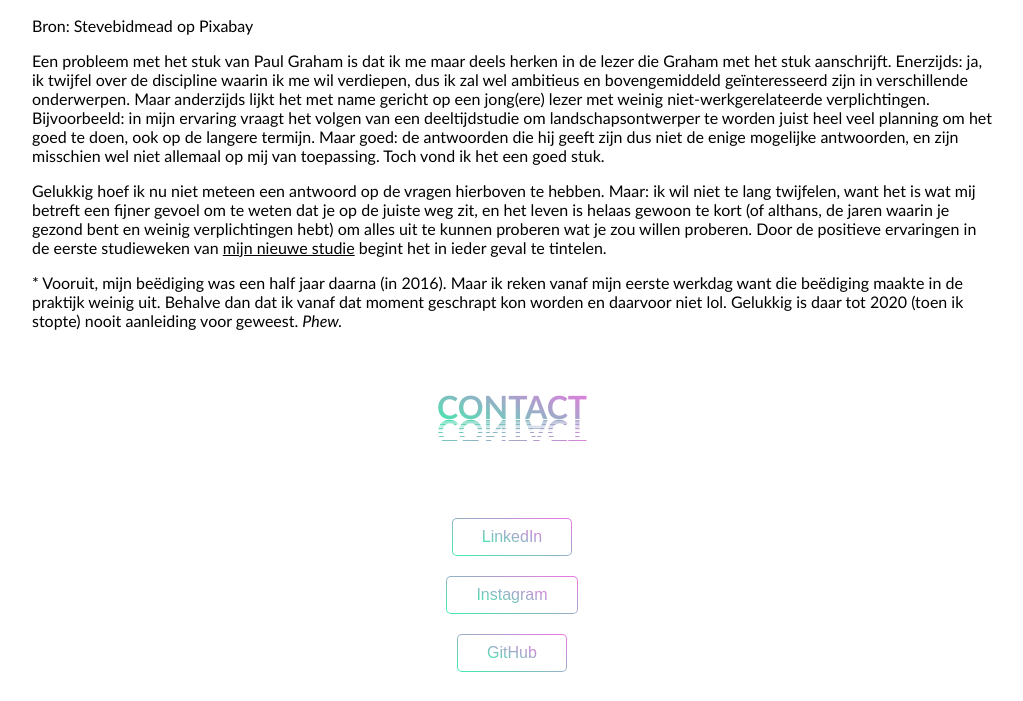
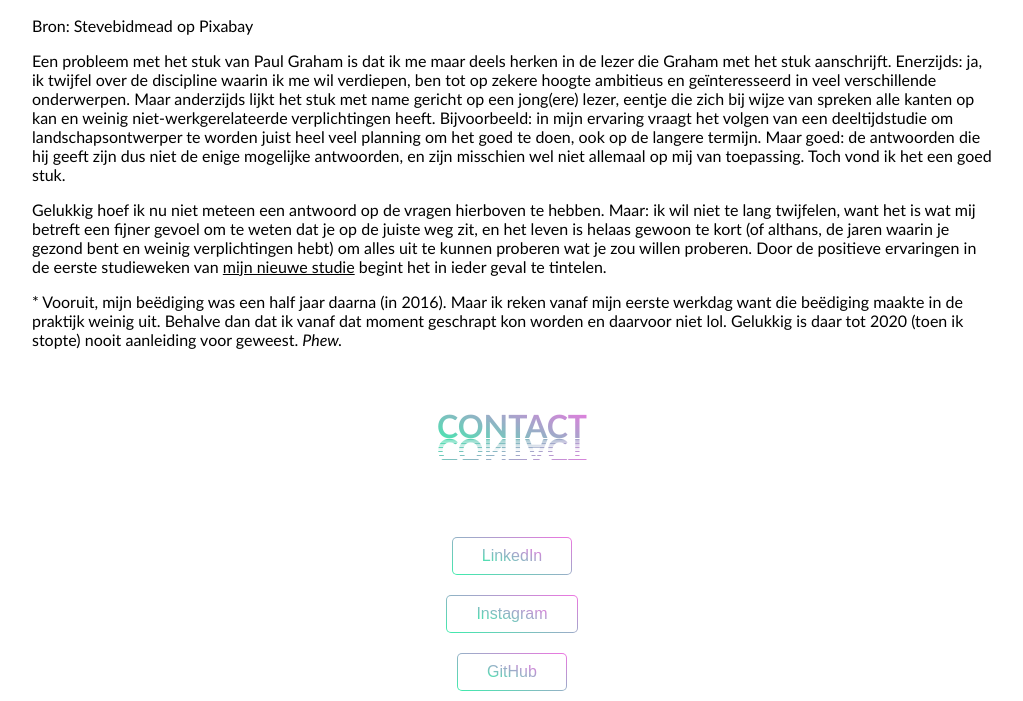
Before and after one commit to victorvancampen/personal-website, a plain HTML site: page blog/greatwork.html in a window 1280 px wide. Shown: the part 2342-3043 px from the top of the page, without its empty margins (128-1151 px from the left). Drawn offline with Linux system fonts and the light colour scheme.

Commit message:
Update greatwork.html

```diff
--- a/blog/greatwork.html
+++ b/blog/greatwork.html
@@ -122,9 +122,8 @@
             <p>Bron: Stevebidmead op Pixabay</p>
 
             <p>Een probleem met het stuk van Paul Graham is dat ik me maar deels herken in de lezer die Graham met het
-                stuk aanschrijft. Enerzijds: ja, ik twijfel over de discipline waarin ik me wil verdiepen, dus ik zal
-                wel ambitieus en bovengemiddeld ge&iuml;nteresseerd zijn in verschillende onderwerpen. Maar anderzijds
-                lijkt het met name gericht op een jong(ere) lezer met weinig niet-werkgerelateerde verplichtingen.
+                stuk aanschrijft. Enerzijds: ja, ik twijfel over de discipline waarin ik me wil verdiepen, ben tot op zekere hoogte ambitieus en ge&iuml;nteresseerd in veel verschillende onderwerpen. Maar anderzijds
+                lijkt het stuk met name gericht op een jong(ere) lezer, eentje die zich bij wijze van spreken alle kanten op kan en weinig niet-werkgerelateerde verplichtingen heeft.
                 Bijvoorbeeld: in mijn ervaring vraagt het volgen van een deeltijdstudie om landschapsontwerper te worden
                 juist heel veel planning om het goed te doen, ook op de langere termijn. Maar goed: de antwoorden die
                 hij geeft zijn dus niet de enige mogelijke antwoorden, en zijn misschien wel niet allemaal op mij van
```
